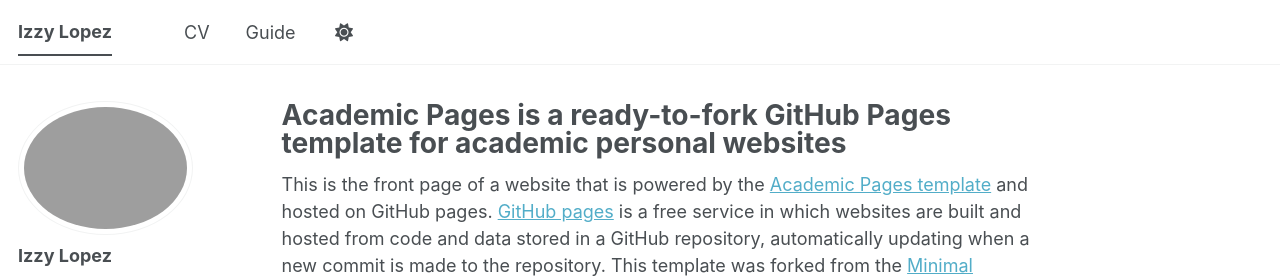
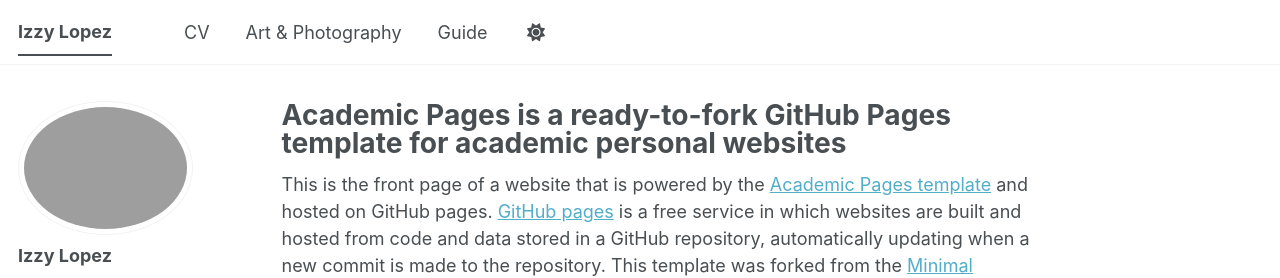
Before and after one commit to izzyslopez/izzyslopez.github.io, a Jekyll site: the page built from _pages/about.md, in a window 1280 px wide. Shown: the top 278 px of the page. Built offline with Jekyll 4.4.1, drawn with Linux system fonts in a browser that asks for light colours; a style sheet for code colours, icons or effects is not loaded.

Commit message:
Update navigation.yml

```diff
--- a/_data/navigation.yml
+++ b/_data/navigation.yml
@@ -11,5 +11,8 @@ main:
   - title: "CV"
     url: /cv/
 
+  - title: "Art & Photography"
+    url: /portfolio/
+
   - title: "Guide"
     url: /markdown/
```
